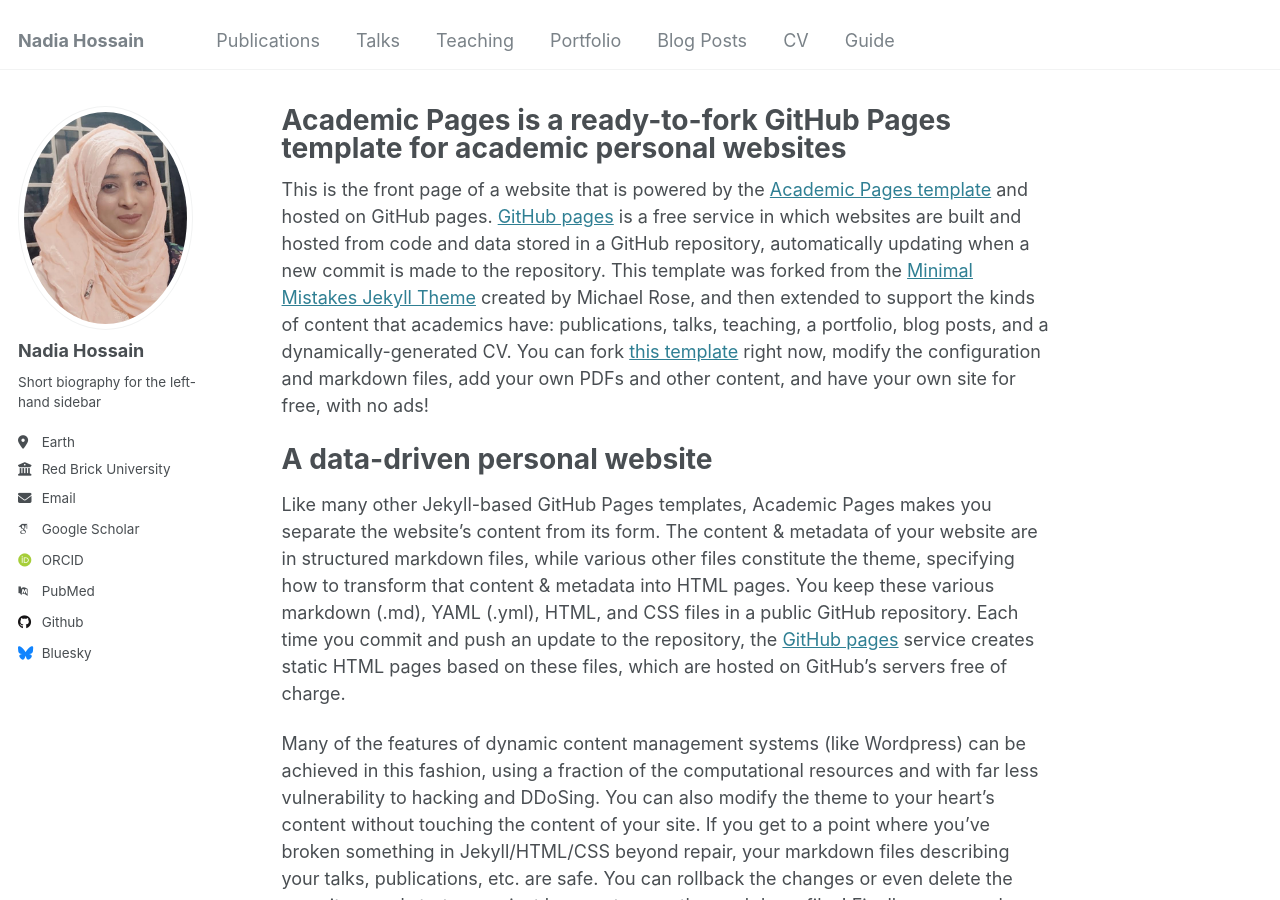
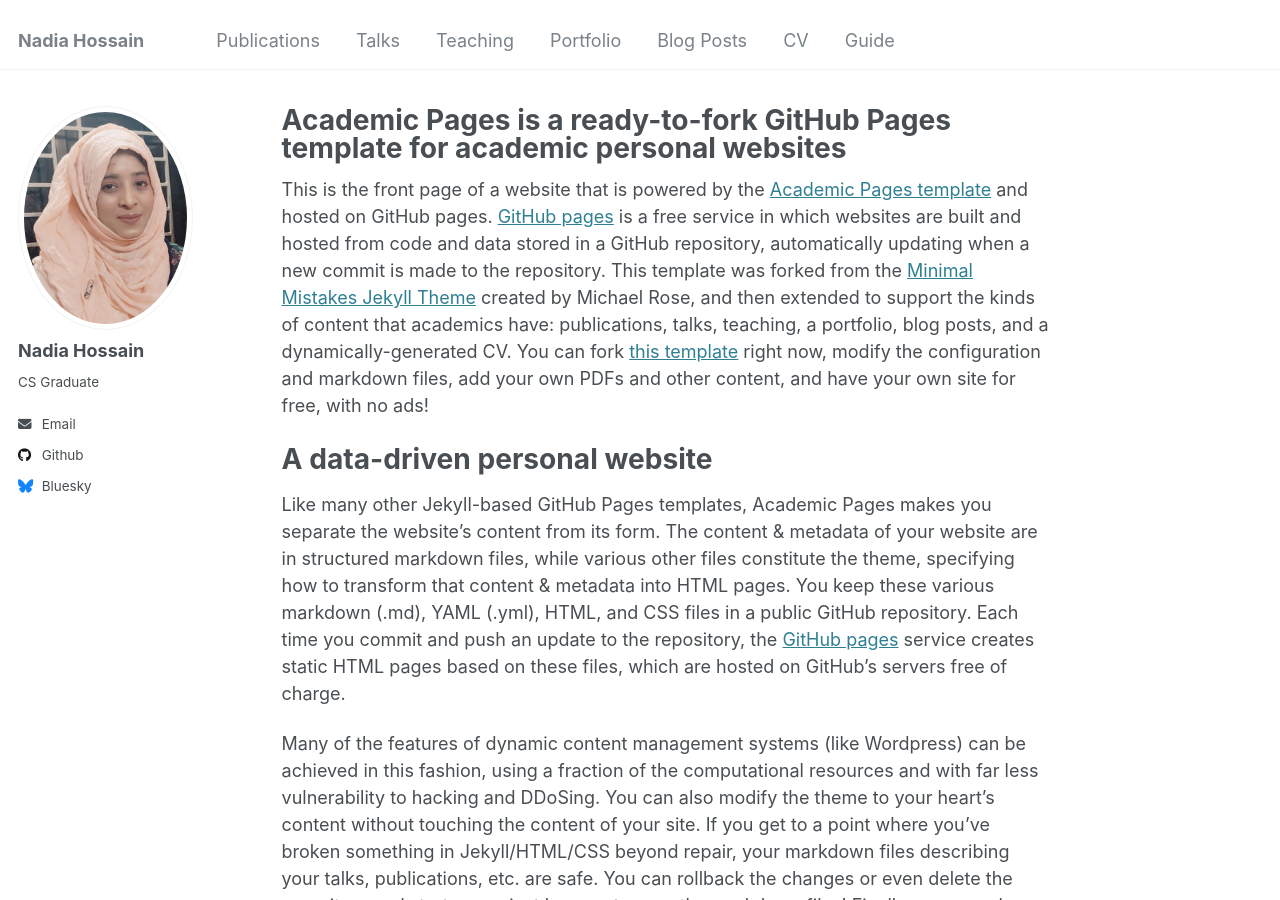
Before and after one commit to Nadia214/hnadia, a Jekyll site: the page built from _pages/about.md, in a window 1280 px wide and 900 px high. Built offline with Jekyll 4.4.1, drawn with Linux system fonts in a browser that asks for light colours; some web fonts are replaced.

Commit message:
Update _config.yml

```diff
--- a/_config.yml
+++ b/_config.yml
@@ -24,19 +24,19 @@ author:
   avatar           : "rsz_profil.png"
   name             : "Nadia Hossain"
   pronouns         : # example: "she/her"
-  bio              : "Short biography for the left-hand sidebar"
-  location         : "Earth"
-  employer         : "Red Brick University"
+  bio              : "CS Graduate"
+  location         : #"Earth"
+  employer         : #"Red Brick University"
   uri              : # URL
-  email            : "none@example.org"
+  email            : "nadiahossain214@gmail.com"
 
   # Academic websites
   arxiv            : # URL - Update with the correct link to your profile
-  googlescholar    : "https://scholar.google.com/citations?user=PS_CX0AAAAAJ"
+  googlescholar    : #"https://scholar.google.com/citations?user=PS_CX0AAAAAJ"
   impactstory      : # URL
-  orcid            : "http://orcid.org/yourorcidurl"
+  orcid            : #"http://orcid.org/yourorcidurl"
   semantic         : # URL
-  pubmed           : "https://www.ncbi.nlm.nih.gov/pubmed/?term=john+snow"
+  pubmed           : #"https://www.ncbi.nlm.nih.gov/pubmed/?term=john+snow"
   researchgate     : # URL
   scopus           : # URL
 
@@ -44,7 +44,7 @@ author:
   bitbucket        : # Username - Update with your username on the site
   codepen          : # Username
   dribbble         : # Username
-  github           : "academicpages"
+  github           : "https://github.com/Nadia214"
   kaggle           : # Username
   stackoverflow    : # User number or user number and name (i.e., use "1" or "1/jeff-atwood")
 
```
